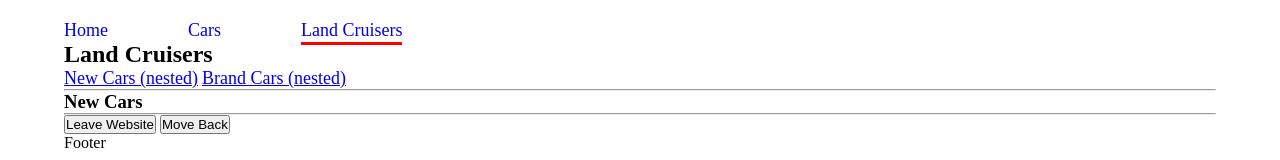
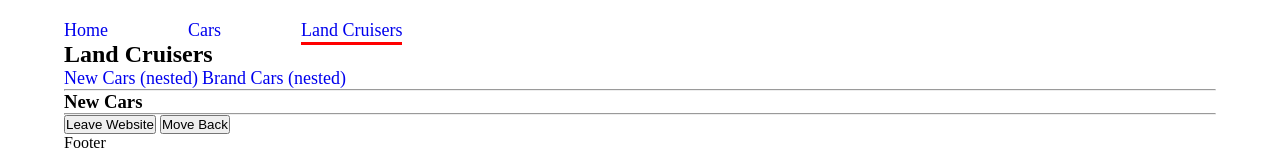
Before and after one commit to islom2202/REACT-ROUTER, a React (Vite) app: page /landCruisers in a window 1280 px wide. Shown: the top 160 px of the page. Built offline with nearby package versions, Linux system fonts and the light colour scheme.

Commit message:
new definition for nested routes

```diff
--- a/SCSScompiled/styles.css
+++ b/SCSScompiled/styles.css
@@ -1 +1 @@
-header nav{display:flex;gap:5rem}header nav a{text-decoration:none}header nav .active{position:relative}header nav .active::after{content:"";height:3px;width:100%;background-color:red;position:absolute;bottom:-4px;left:0}.cars a{font-weight:600}.cars ul{display:grid;grid-template-columns:1fr 1fr 1fr;gap:15px}.cars ul li img{width:100%;aspect-ratio:1/.5;-o-object-fit:contain;object-fit:contain}*{box-sizing:border-box;margin:0;padding:0;list-style:none;scroll-behavior:smooth}a{font-size:18px}p{font-size:18px}body{padding:20px 5vw}section{padding:40px 0}/*# sourceMappingURL=styles.css.map */
+header nav{display:flex;gap:5rem}header nav a{text-decoration:none}.cars a{font-weight:600}.cars ul{display:grid;grid-template-columns:1fr 1fr 1fr;gap:15px}.cars ul li img{width:100%;aspect-ratio:1/.5;-o-object-fit:contain;object-fit:contain}*{box-sizing:border-box;margin:0;padding:0;list-style:none;scroll-behavior:smooth;text-decoration:none}a{font-size:18px}p{font-size:18px}body{padding:20px 5vw}section{padding:40px 0}.active{position:relative}.active::after{content:"";height:3px;width:100%;background-color:red;position:absolute;bottom:-4px;left:0}/*# sourceMappingURL=styles.css.map */
--- a/src/Pages/Cars/LandCruisers.jsx
+++ b/src/Pages/Cars/LandCruisers.jsx
@@ -1,14 +1,12 @@
 import React from 'react'
-import { useNavigate, Link, Outlet } from 'react-router-dom'
+import { useNavigate, NavLink, Outlet } from 'react-router-dom'
 export const LandCruisers = () => {
   const navigate = useNavigate()
   return (
     <div>
       <h2>Land Cruisers</h2>
-      {/*Navigate Back*/}
-      <Link to="newCars">New Cars (nested)</Link>{" "}
-      <Link to="brandCars">Brand Cars (nested)</Link>
-
+      <NavLink to="newCars">New Cars (nested)</NavLink>{" "}
+      <NavLink to="brandCars">Brand Cars (nested)</NavLink>
       <hr />
       <Outlet />
       <hr />
@@ -16,6 +14,7 @@ export const LandCruisers = () => {
       <button onClick={() => navigate("/landCruisers", { replace: true })}>
         Leave Website
       </button>{" "}
+      {/*Navigate Back*/}
       <button onClick={() => navigate(-1)}>Move Back</button>
     </div>
   )
--- a/src/styles/_boilerplates.scss
+++ b/src/styles/_boilerplates.scss
@@ -4,6 +4,7 @@
   padding: 0;
   list-style: none;
   scroll-behavior: smooth;
+  text-decoration: none;
 }
 $font-sizes:(
   a: 18px,
@@ -21,3 +22,15 @@ body{
 section{
   padding: 40px 0;
 }
+.active{
+    position: relative;
+    &::after{
+      content: "";
+      height: 3px;
+      width: 100%;
+      background-color: red;
+      position: absolute;
+      bottom: -4px;
+      left: 0;
+    }
+  }
```
Also changed, not shown: src/Layouts/_header.scss (+0 -12 lines), 2 other files (tests, documents, lock files or other folders).
